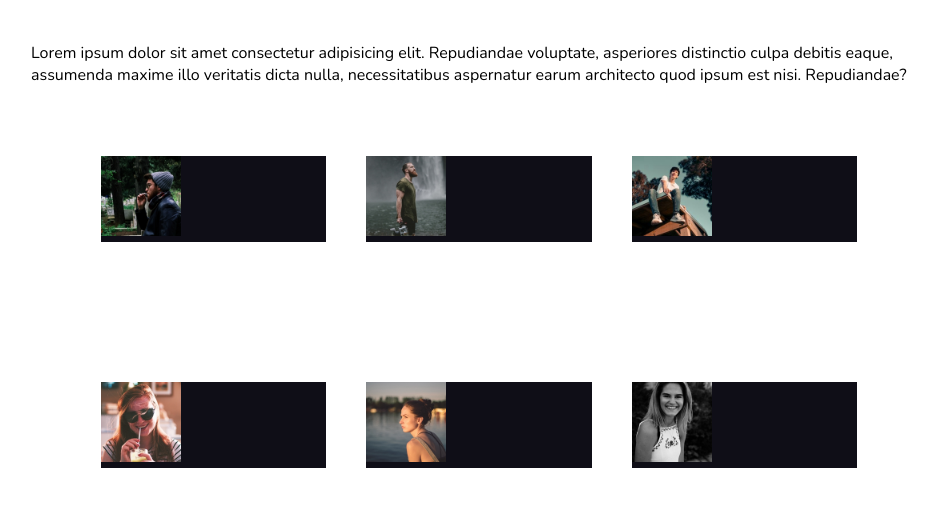
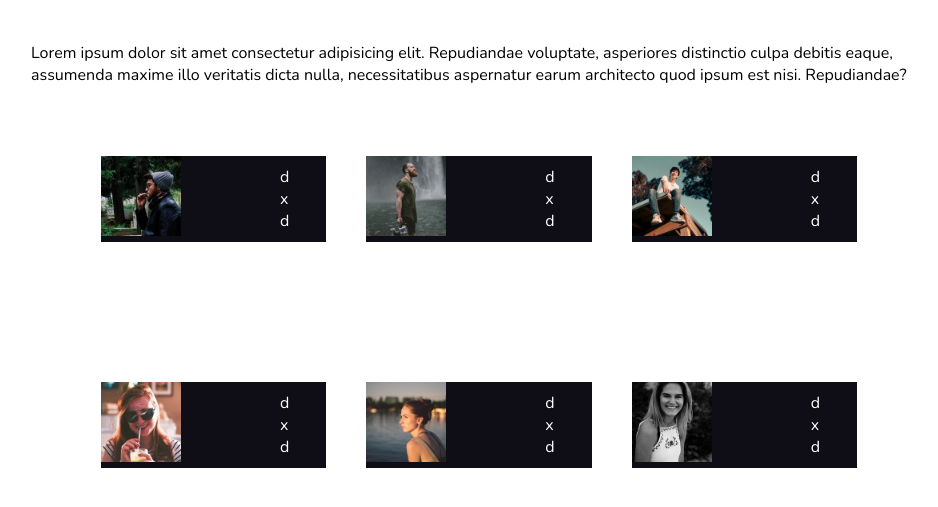
Before and after one commit to GiosciaFra/html-css-float-cards, a plain HTML site: page index.html in a window 1280 px wide. Shown: the part 65-572 px from the top of the page, without its empty margins (161-1099 px from the left). Drawn offline with nearby package versions, Linux system fonts and the light colour scheme.

Commit message:
creazione div per descrizione card

```diff
--- a/css/style.css
+++ b/css/style.css
@@ -38,13 +38,21 @@ section {
 }
 
 .card {
+    position: relative;
     background-color: rgb(15, 14, 23);
 }
 
-.description{
-
+.info {
+    color: white;
+    position: absolute;
+    top: 0;
+    right: 0;
+    bottom: 0;
+    left: 50%;
+    transform: translateX(50%);
+    padding: 10px;
+    text-align: left;
 }
-
 
 
 
@@ -55,7 +63,7 @@ section {
 
     float: left;
 
-    padding: 20px;;
+    padding: 20px;
 
 
 }
--- a/index.html
+++ b/index.html
@@ -27,6 +27,14 @@
 
                         <img src="./img/male1.png" alt="">
 
+                        <div class="info">
+
+                            <p class="name">d</p>
+                            <p class="profession">x</p>
+                            <p class="email">d</p>
+
+                        </div>
+
                     </div>
 
                 </div>
@@ -38,8 +46,14 @@
 
                         <img src="./img/male2.png" alt="">
 
-                        <p class="description">
-                        </p>
+                        <div class="info">
+
+                            <p class="name">d</p>
+                            <p class="profession">x</p>
+                            <p class="email">d</p>
+
+                        </div>
+
 
                     </div>
 
@@ -50,6 +64,14 @@
                     <div class="card">
 
                         <img src="./img/male3.png" alt="">
+
+                        <div class="info">
+
+                            <p class="name">d</p>
+                            <p class="profession">x</p>
+                            <p class="email">d</p>
+
+                        </div>
 
                     </div>
 
@@ -65,6 +87,14 @@
 
                         <img src="./img/female1.png" alt="">
 
+                        <div class="info">
+
+                            <p class="name">d</p>
+                            <p class="profession">x</p>
+                            <p class="email">d</p>
+
+                        </div>
+
                     </div>
 
                 </div>
@@ -74,6 +104,14 @@
                     <div class="card">
 
                         <img src="./img/female2.png" alt="">
+
+                        <div class="info">
+
+                            <p class="name">d</p>
+                            <p class="profession">x</p>
+                            <p class="email">d</p>
+
+                        </div>
 
                     </div>
 
@@ -85,25 +123,22 @@
 
                         <img src="./img/female3.png" alt="">
 
+                        <div class="info">
+
+                            <p class="name">d</p>
+                            <p class="profession">x</p>
+                            <p class="email">d</p>
+
+                        </div>
+
                     </div>
 
                 </div>
+
             </section>
-
-
-
-
-
-
-
-
-
-
-
 
     </main>
 
 
-
 </body>
 </html>
```
